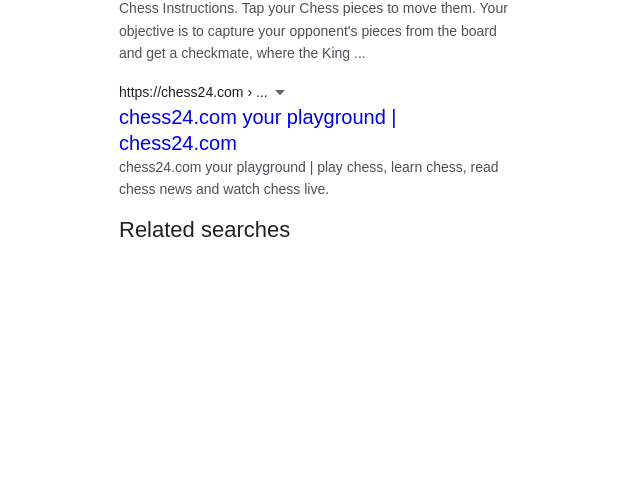
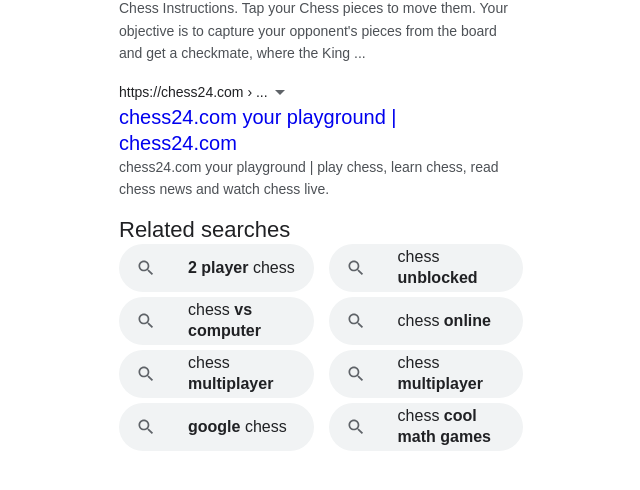
Before and after one commit to EpictetusZ1/google-search-results-page, a plain HTML site: page index.html in a window 1280 px wide. Shown: the part 1072-1562 px from the top of the page, without its empty margins (49-689 px from the left). Drawn offline with Linux system fonts and the light colour scheme.

Commit message:
Add cards to related search suggestions and icons

```diff
--- a/index.html
+++ b/index.html
@@ -118,6 +118,31 @@
             </div>
             <br>
           <h3 id="related-suggestions">Related searches</h3>
+            <div class="grid-suggest">
+                <div class="suggest item-1">
+                    <img src="assets/svg/magnifying_glass.svg" alt="Magnifying Glass" class="magnify-related"><a href="#"><b>2 player</b> chess</a>
+                </div>
+                <div class="suggest item-2">
+                    <img src="assets/svg/magnifying_glass.svg" alt="Magnifying Glass" class="magnify-related"><a href="#">chess <b>unblocked</b></a>
+                </div>
+                <div class="suggest item-3">
+                    <img src="assets/svg/magnifying_glass.svg" alt="Magnifying Glass" class="magnify-related"><a href="#">chess <b>vs computer</b></a></div>
+                <div class="suggest item-4">
+                    <img src="assets/svg/magnifying_glass.svg" alt="Magnifying Glass" class="magnify-related"><a href="#">chess <b>online</b></a>
+                </div>
+                <div class="suggest item-5">
+                    <img src="assets/svg/magnifying_glass.svg" alt="Magnifying Glass" class="magnify-related"><a href="#">chess <b>multiplayer</b></a>
+                </div>
+                <div class="suggest item-6">
+                    <img src="assets/svg/magnifying_glass.svg" alt="Magnifying Glass" class="magnify-related"><a href="#">chess <b>multiplayer</b></a>
+                </div>
+                <div class="suggest item-7">
+                    <img src="assets/svg/magnifying_glass.svg" alt="Magnifying Glass" class="magnify-related"><a href="#"><b>google</b> chess</a>
+                </div>
+                <div class="suggest item-8">
+                    <img src="assets/svg/magnifying_glass.svg" alt="Magnifying Glass" class="magnify-related"><a href="#">chess<b> cool math games</b></a>
+                </div>
+            </div>
         </div>
 
 
--- a/style.css
+++ b/style.css
@@ -346,3 +346,39 @@
     font-size: 22px;
     color: #202124;
 }
+
+.grid-suggest {
+    display: grid;
+    grid-template-columns: 50% 50%;
+    grid-column-gap: 15px;
+    grid-row-gap: 5px;
+}
+
+.suggest {
+    background: #f1f3f4;
+    min-height: 48px;
+    border-radius: 100px;
+    padding: 0 17px;
+    height: 2em;
+    display: flex;
+    justify-content: left;
+}
+
+.suggest a {
+    color: #202124;
+    align-self: center;
+}
+
+.suggest a b {
+    font-weight: bold;
+}
+
+.magnify-related {
+    display: flex;
+    justify-content: flex-start;
+    height: 20px;
+    width: 20px;
+    align-self: center;
+    padding-right: 2em;
+    cursor: pointer;
+}
```
